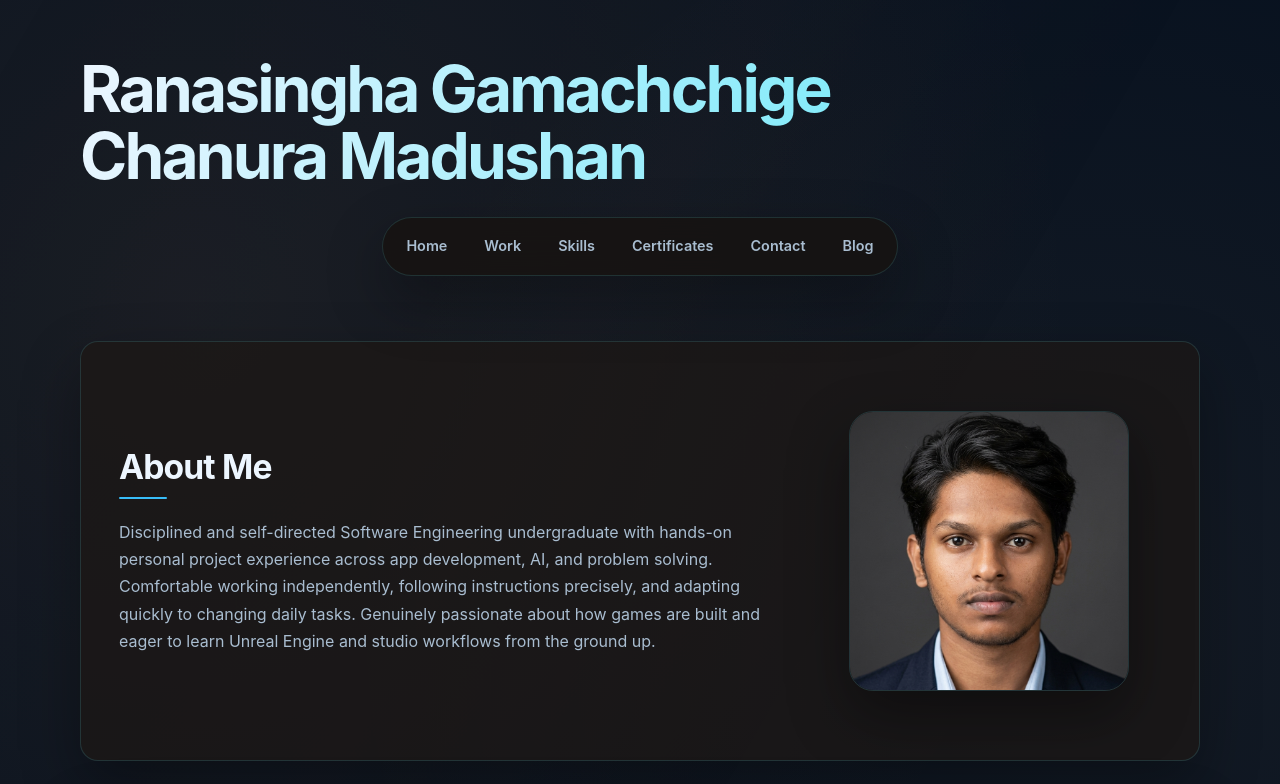
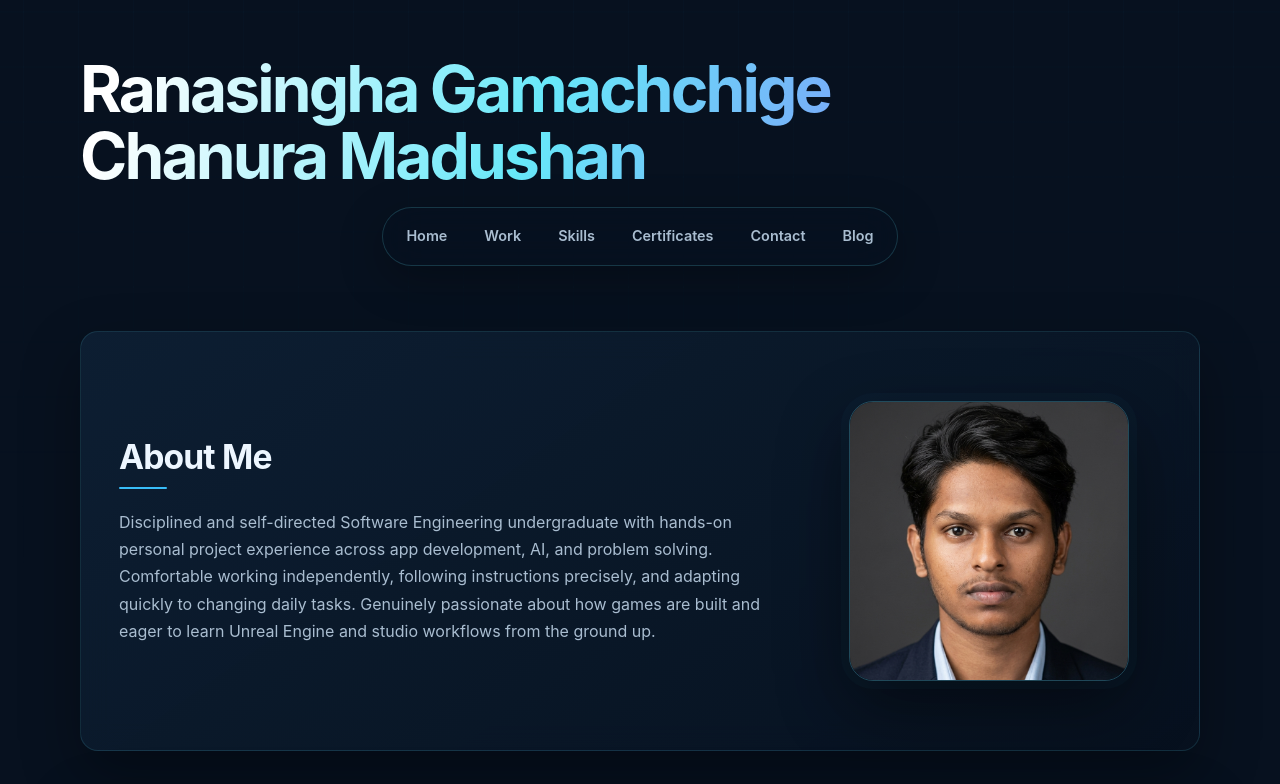
Before and after one commit to chanura-madushan/Portfolio, a plain HTML site: page index.html in a window 1280 px wide. Shown: the top 784 px of the page. Drawn offline with Linux system fonts and the light colour scheme.

Commit message:
Add futuristic AI portfolio visual system

```diff
--- a/style.css
+++ b/style.css
@@ -29,28 +29,25 @@ body {
     min-height: 100vh;
     font-family: -apple-system, BlinkMacSystemFont, "SF Pro Display", "SF Pro Text", "Helvetica Neue", Arial, sans-serif;
     color: var(--text);
-    background:
-        radial-gradient(circle at 15% 10%, rgba(217, 154, 91, 0.09), transparent 30%),
-        radial-gradient(circle at 85% 20%, rgba(240, 189, 126, 0.06), transparent 28%),
-        var(--bg);
+    background: var(--bg);
     line-height: 1.7;
     overflow-x: hidden;
+    position: relative;
 }
 
 body::before {
     content: "";
     position: fixed;
     inset: 0;
-    z-index: -1;
+    z-index: -2;
     pointer-events: none;
-    background:
-        linear-gradient(
-            120deg,
-            transparent 0%,
-            rgba(217, 154, 91, 0.025) 45%,
-            transparent 70%
-        );
-    animation: backgroundMove 12s ease-in-out infinite alternate;
+    opacity: 0.55;
+    background-image:
+        linear-gradient(rgba(56, 189, 248, 0.045) 1px, transparent 1px),
+        linear-gradient(90deg, rgba(56, 189, 248, 0.045) 1px, transparent 1px);
+    background-size: 55px 55px;
+    mask-image: linear-gradient(to bottom, black, transparent 82%);
+    animation: gridDrift 24s linear infinite;
 }
 
 a {
@@ -67,23 +64,21 @@ header {
     width: min(92%, var(--max-width));
     margin: 0 auto;
     padding-top: 55px;
+    position: relative;
 }
 
 h1 {
     max-width: 950px;
-    margin-bottom: 28px;
+    margin-bottom: 18px;
     font-size: clamp(2.2rem, 5vw, 4.5rem);
     line-height: 1.05;
     letter-spacing: -0.045em;
-    font-weight: 700;
-    background: linear-gradient(
-        110deg,
-        var(--text),
-        var(--accent-light)
-    );
+    font-weight: 750;
+    background: linear-gradient(110deg, #ffffff 5%, var(--accent-light) 48%, var(--accent-secondary) 95%);
     -webkit-background-clip: text;
     background-clip: text;
     color: transparent;
+    animation: titleReveal 1s ease both;
 }
 
 nav {
@@ -99,11 +94,11 @@ nav {
     max-width: 100%;
     margin: 0 auto 65px;
     padding: 7px;
-    background: rgba(23, 19, 16, 0.82);
-    border: 1px solid var(--border);
+    background: rgba(7, 17, 31, 0.68);
+    border: 1px solid rgba(103, 232, 249, 0.18);
     border-radius: 999px;
-    box-shadow: var(--shadow);
-    backdrop-filter: blur(18px);
+    box-shadow: 0 14px 45px rgba(0, 0, 0, 0.28);
+    backdrop-filter: blur(20px);
 }
 
 nav a {
@@ -112,15 +107,12 @@ nav a {
     color: var(--muted);
     font-size: 0.9rem;
     font-weight: 600;
-    transition:
-        color 0.25s ease,
-        background 0.25s ease,
-        transform 0.25s ease;
+    transition: color .25s ease, background .25s ease, transform .25s ease;
 }
 
 nav a:hover {
     color: var(--text);
-    background: rgba(217, 154, 91, 0.14);
+    background: rgba(56, 189, 248, 0.12);
     transform: translateY(-1px);
 }
 
@@ -132,11 +124,12 @@ section {
     width: min(92%, var(--max-width));
     margin: 0 auto 35px;
     padding: 38px;
-    background: rgba(29, 24, 20, 0.7);
-    border: 1px solid var(--border);
+    background: linear-gradient(145deg, rgba(16, 36, 58, 0.72), rgba(7, 17, 31, 0.78));
+    border: 1px solid rgba(103, 232, 249, 0.12);
     border-radius: var(--radius);
     box-shadow: var(--shadow);
-    animation: sectionAppear 0.8s ease both;
+    backdrop-filter: blur(14px);
+    animation: sectionAppear .8s ease both;
 }
 
 section h3 {
@@ -185,34 +178,32 @@ p {
     justify-self: center;
     object-fit: cover;
     border-radius: 24px;
-    border: 1px solid var(--border);
-    box-shadow: 0 25px 60px rgba(0, 0, 0, 0.4);
-    transition:
-        transform 0.4s ease,
-        border-color 0.4s ease;
+    border: 1px solid rgba(103, 232, 249, 0.25);
+    box-shadow: 0 0 0 8px rgba(56, 189, 248, 0.025), 0 25px 70px rgba(0, 0, 0, 0.48);
+    transition: transform .45s ease, border-color .45s ease, box-shadow .45s ease;
+    animation: profileFloat 5s ease-in-out infinite;
 }
 
 .home img:hover {
-    transform: translateY(-6px);
-    border-color: rgba(217, 154, 91, 0.4);
+    transform: translateY(-8px) scale(1.015);
+    border-color: rgba(103, 232, 249, 0.55);
+    box-shadow: 0 0 35px rgba(56, 189, 248, 0.12), 0 30px 80px rgba(0, 0, 0, 0.5);
 }
 
 .work > p {
     margin-top: 15px;
     padding: 22px;
-    background: rgba(15, 13, 11, 0.65);
-    border: 1px solid var(--border);
+    background: rgba(7, 17, 31, 0.66);
+    border: 1px solid rgba(103, 232, 249, 0.1);
     border-radius: 14px;
-    transition:
-        transform 0.3s ease,
-        background 0.3s ease,
-        border-color 0.3s ease;
+    transition: transform .3s ease, background .3s ease, border-color .3s ease, box-shadow .3s ease;
 }
 
 .work > p:hover {
     transform: translateY(-4px);
-    background: var(--card-hover);
-    border-color: rgba(217, 154, 91, 0.3);
+    background: rgba(21, 49, 77, 0.72);
+    border-color: rgba(56, 189, 248, 0.3);
+    box-shadow: 0 14px 35px rgba(0, 0, 0, 0.2);
 }
 
 .work strong {
@@ -326,25 +317,31 @@ p {
     background: #58483b;
 }
 
-@keyframes backgroundMove {
-    0% {
-        transform: translate3d(-2%, -1%, 0) scale(1);
-    }
+@keyframes gridDrift {
+    from { background-position: 0 0; }
+    to { background-position: 110px 55px; }
+}
 
-    100% {
-        transform: translate3d(2%, 1%, 0) scale(1.05);
-    }
+@keyframes titleReveal {
+    from { opacity: 0; transform: translateY(16px); filter: blur(6px); }
+    to { opacity: 1; transform: translateY(0); filter: blur(0); }
+}
+
+@keyframes profileFloat {
+    0%, 100% { transform: translateY(0); }
+    50% { transform: translateY(-7px); }
 }
 
 @keyframes sectionAppear {
-    from {
-        opacity: 0;
-        transform: translateY(18px);
-    }
+    from { opacity: 0; transform: translateY(18px); }
+    to { opacity: 1; transform: translateY(0); }
+}
 
-    to {
-        opacity: 1;
-        transform: translateY(0);
+@media (prefers-reduced-motion: reduce) {
+    *, *::before, *::after {
+        animation-duration: 0.01ms !important;
+        animation-iteration-count: 1 !important;
+        scroll-behavior: auto !important;
     }
 }
 
```
